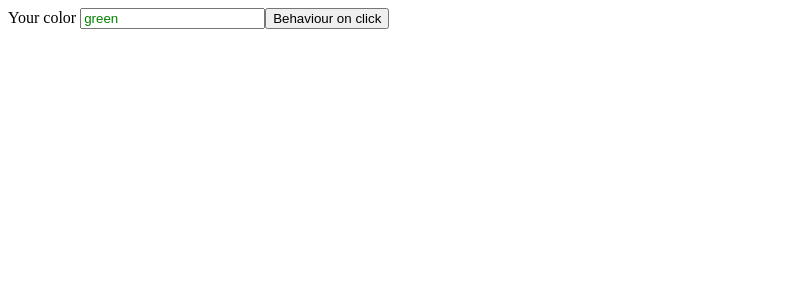
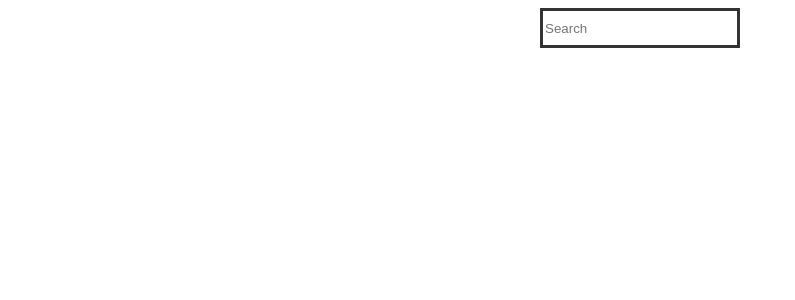
Before and after one commit to iliasse-e/angular-review, an Angular app: page / in a window 1280 px wide. Shown: the top 300 px of the page, without its empty margins (0-795 px from the left). Built offline with nearby package versions, Linux system fonts and the light colour scheme.

Commit message:
Create clickoutside directive

```diff
--- a/src/app/app.component.css
+++ b/src/app/app.component.css
@@ -1,28 +1,34 @@
 :host {
   display: flex;
-  justify-content: space-between;
+  justify-content: center;
 }
 
-#recommendations-bloc {
-    height: 100vh;
-    overflow-y: scroll;
-    width: 30%;
+#dropdown-container  {
+  width: 200px;
+  font-size: 20px;
 }
 
-.cards {
-  display: grid;
-  grid-template-columns: repeat(auto-fill, minmax(230px, 1fr));
-  grid-gap: 20px;
-  width: 50%;
+
+#search-bar {
+  width: 100%;
+  box-sizing: border-box;
+  height: 40px;
+  border: #333 3px solid;
 }
 
-.card {
-  display: grid;
-  grid-template-rows: max-content 200px 1fr;
+#result-container {
+  background: #333;
+  color: #fff;
+  padding: 10px;
+  width: 100%;
+  box-sizing: border-box;
 }
 
-.card img {
-  object-fit: cover;
-  width: 100%;
-  height: 100%;
+.dropdown-item {
+  cursor: pointer;
+  padding: 5px 0;
 }
+
+.dropdown-item:hover {
+  text-decoration: underline;
+}
--- a/src/app/app.component.ts
+++ b/src/app/app.component.ts
@@ -1,30 +1,50 @@
-import { Component, signal, WritableSignal } from '@angular/core';
-import { FormsModule } from '@angular/forms';
-import { InputDirective } from './input.directive';
-import { ButtonDirective } from './button.directive';
+import { Component, linkedSignal, signal, WritableSignal } from '@angular/core';
+import { FormsModule, ReactiveFormsModule } from '@angular/forms';
+import { ClickOutsideDirective } from './click-outside.directive';
 
 @Component({
   selector: 'app-root',
-  imports: [InputDirective, FormsModule, ButtonDirective],
+  imports: [ReactiveFormsModule, FormsModule, ClickOutsideDirective],
   template: `
-      <section id="product-bloc">
-        <label for="quantity">
-          Your color
-          <input
-            [appInput]="color"
-            name="quantity"
-            type="text"
-            [ngModel]="color()"
-            (ngModelChange)="color.set($event)"
-          >
-        </label>
-        <button appButton type="button">Behaviour on click</button>
-      </section>
+    <div id="dropdown-container">
+
+      <input
+        type="text"
+        class="search"
+        id="search-bar"
+        placeholder="Search"
+        [ngModel]="search()"
+        (ngModelChange)="search.set($event)"
+        (clickOutside)="closeDropdown()"
+      >
+
+      @if(isSearchDropdownOpened()) {
+        <div id="result-container">
+          @for (item of result(); track $index) {
+            <div class="dropdown-item">{{item}}</div>
+          }
+        </div>
+      }
+
+    </div>
   `,
   styleUrl: './app.component.css'
 })
 export class AppComponent {
 
-  color: WritableSignal<string> = signal('green')
+  search = signal('');
+
+  isSearchDropdownOpened = linkedSignal(() => !!this.search().length);
+
+  result: WritableSignal<string[]> = signal([
+    'Joe',
+    'French Toast',
+    'Buy a dog and die alone',
+    'Mean'
+  ]);
+
+  closeDropdown(): void {
+    this.isSearchDropdownOpened.set(false);
+  }
 
 }
--- a/src/app/button.directive.ts
+++ /dev/null
@@ -1,14 +0,0 @@
-import { Directive, HostListener } from '@angular/core';
-
-@Directive({
-  selector: '[appButton]'
-})
-export class ButtonDirective {
-
-  // Indique que la méthode en-dessous run() est éxécutée au clic
-  @HostListener('click', ['$event'])
-  run(event: Event) {
-    alert(JSON.stringify(event))
-  }
-
-}
--- /dev/null
+++ b/src/app/click-outside.directive.ts
@@ -0,0 +1,46 @@
+import { DOCUMENT } from '@angular/common';
+import { AfterViewInit, Directive, ElementRef, Inject, inject, OnDestroy, output } from '@angular/core';
+import { fromEvent, Subscription, tap } from 'rxjs';
+
+@Directive({
+  selector: '[clickOutside]',
+  /**
+   * Autre manière est d'utiliser *
+
+   host: {
+    '(document:click)': 'checkClick($event)'
+  }
+
+  Puis écrire la méthode checkClick, et les blocks ngAfterviewInit et ngOnDestroy peuvent être supprimés
+   */
+})
+export class ClickOutsideDirective implements AfterViewInit, OnDestroy {
+
+  private el = inject(ElementRef); // Fait référence à l'élément sur lequel la directive est placée
+
+  constructor(@Inject(DOCUMENT) private document = inject(Document)) {}
+
+  clickOutside = output<void>();
+
+  clickSubscription: Subscription | undefined;
+
+  ngAfterViewInit(): void {
+    this.clickSubscription = fromEvent(this.document, 'click') // On écoute chaque clic sur le document
+    .pipe(
+      tap((event) => !this.isInside(event.target as HTMLElement) && this.clickOutside.emit()), // Emite dès que le click est hors de l'élément
+    )
+    .subscribe();
+  }
+
+  isInside(elementToCheck: HTMLElement): boolean {
+    return (
+      elementToCheck === this.el.nativeElement ||
+      this.el.nativeElement.contains(elementToCheck)
+    );
+  }
+
+  ngOnDestroy(): void {
+    this.clickSubscription?.unsubscribe();
+  }
+
+}
--- a/src/app/input.directive.ts
+++ /dev/null
@@ -1,33 +0,0 @@
-import { Directive, ElementRef, inject, Input, signal } from '@angular/core';
-
-@Directive({
-  selector: '[appInput]',
-  host: {
-    // 2nde façon :
-    // [style.color]: 'getColor()',
-    // '[style.color]': '"blue"',
-    '[style.color]': 'color()',
-    // '(window:keyup)': 'updateColor($event)'
-  },
-})
-export class InputDirective {
-
-  myhost = inject(ElementRef<HTMLInputElement>);
-
-  @Input('appInput')
-  color = signal<string>('');
-
-  constructor() {
-    // 1re façon :
-    // this.myhost.nativeElement.style.color = 'red';
-  }
-
-  getColor() {
-    return 'orange';
-  }
-
-  updateColor(event: KeyboardEvent) {
-    this.color.set((event.target as any).value)
-  }
-
-}
--- a/src/index.html
+++ b/src/index.html
@@ -2,7 +2,7 @@
 <html lang="en">
 <head>
   <meta charset="utf-8">
-  <title>Angular19</title>
+  <title>Directive</title>
   <base href="/">
   <meta name="viewport" content="width=device-width, initial-scale=1">
   <link rel="icon" type="image/x-icon" href="favicon.ico">
```
Also changed, not shown: 1 other file (tests, documents, lock files or other folders).
